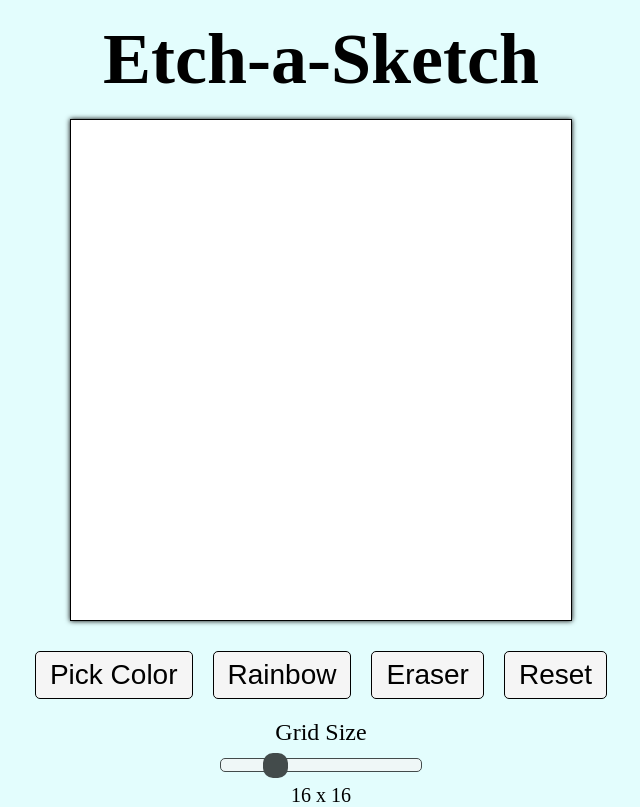
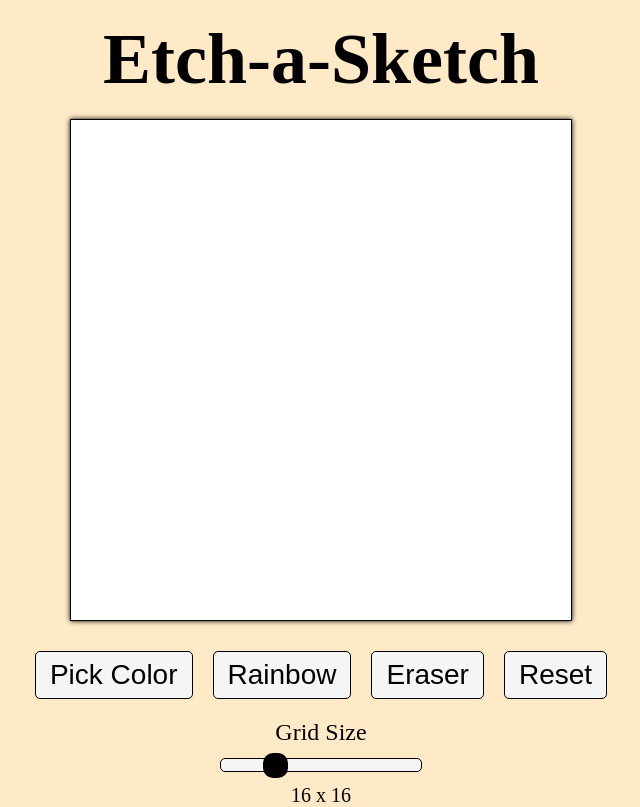
Before and after one commit to lukereed1/etch-a-sketch-TOP, a plain HTML site: page index.html in a window 1280 px wide. Shown: the whole page, without its empty margins (319-959 px from the left). Drawn offline with Linux system fonts and the light colour scheme.

Commit message:
Changes color again and changed opacity on slider button

```diff
--- a/styles.css
+++ b/styles.css
@@ -1,6 +1,6 @@
 body {
 	margin: 0;
-	background: #e3fdfd;
+	background: hsl(38, 100%, 89%);
 }
 
 h1 {
@@ -8,7 +8,7 @@ h1 {
 	font-size: 4.5rem;
 	margin: 0;
 	padding: 0.25em;
-	background: #e3fdfd;
+	background: hsl(38, 100%, 89%);
 }
 
 main {
@@ -57,11 +57,8 @@ main {
 	width: 200px;
 	height: 12px;
 	background: #f5f5f5;
-	opacity: 0.7;
 	border: black 1px solid;
 	border-radius: 5px;
-	-webkit-transition: 0.2s;
-	transition: opacity 0.2s;
 	margin: 12px 0;
 }
 
```
